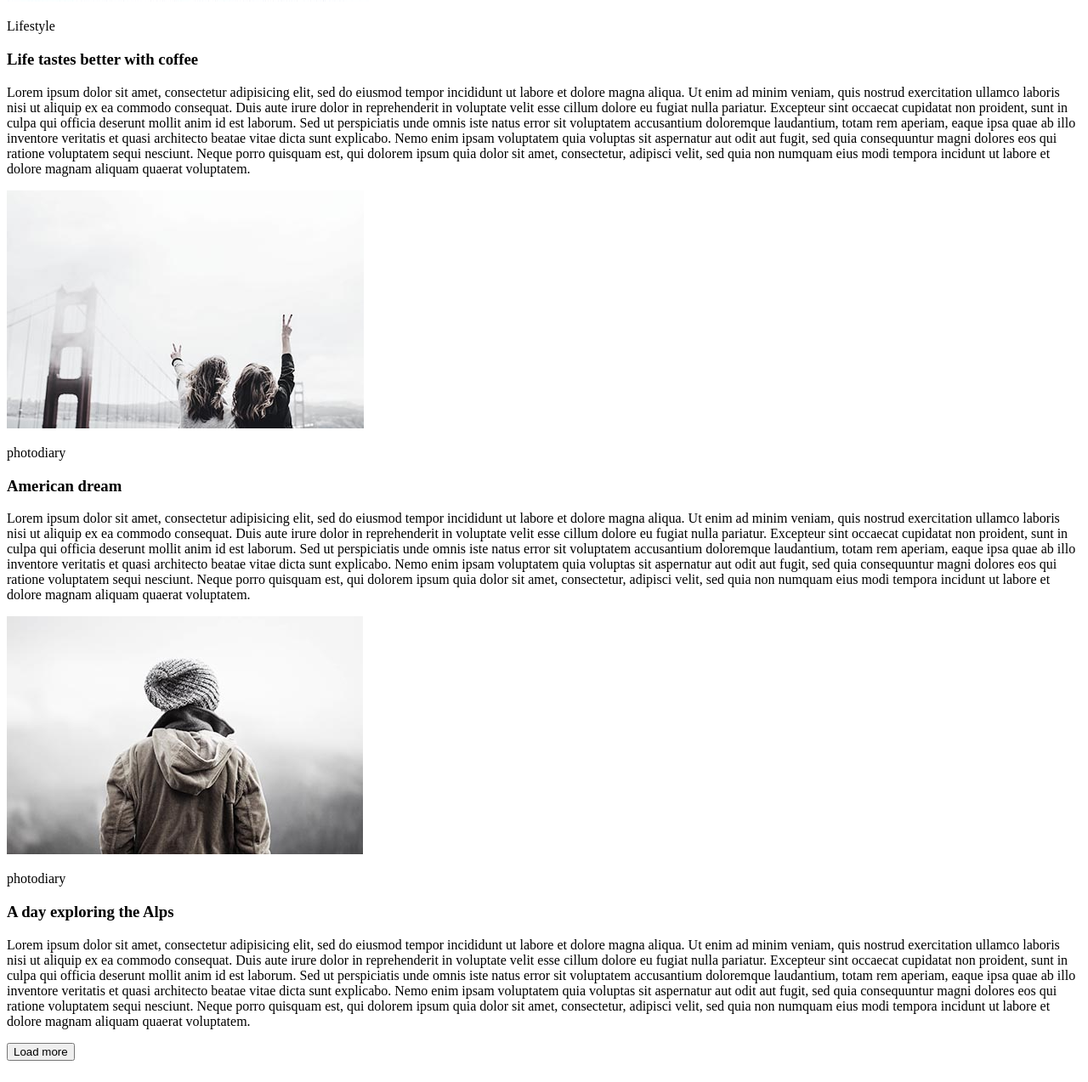
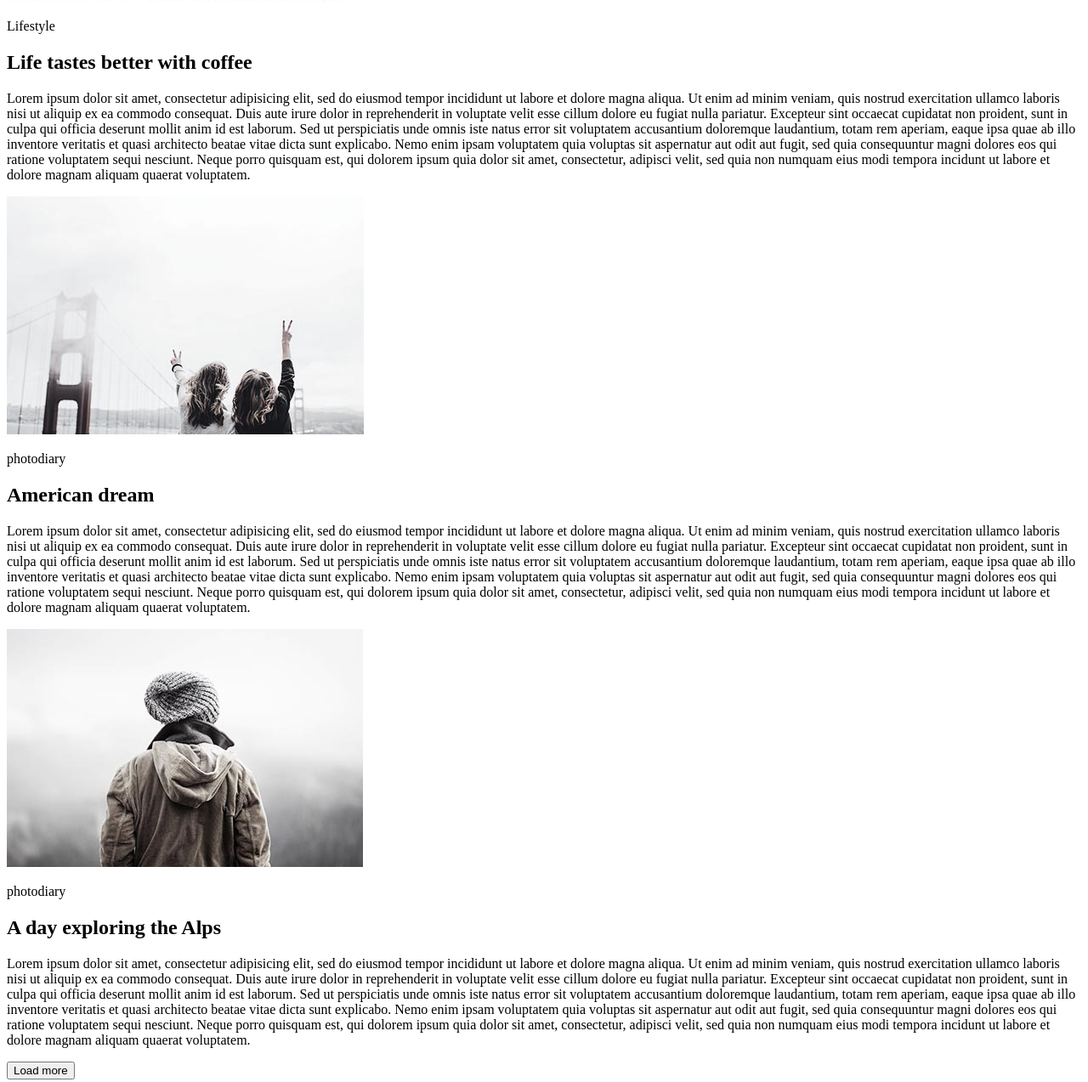
Before and after one commit to IvanPustovit/goit-fe-course, a plain HTML site: page html-css/module-02/index.html in a window 1280 px wide. Shown: the part 896-2169 px from the top of the page at 85% size. Drawn offline with Linux system fonts and the light colour scheme.

Commit message:
Homework_1_article_button

```diff
--- a/html-css/module-02/index.html
+++ b/html-css/module-02/index.html
@@ -28,24 +28,25 @@
         <article>
             <img src="img/foto2.jpg" alt="">
             <p>Lifestyle</p>
-            <h1>Life tastes better with coffee</h1>
+            <h2>Life tastes better with coffee</h2>
             <p>Lorem ipsum dolor sit amet, consectetur adipisicing elit, sed do eiusmod tempor incididunt ut labore et dolore magna aliqua. Ut enim ad minim veniam, quis nostrud exercitation ullamco laboris nisi ut aliquip ex ea commodo consequat. Duis aute irure dolor in reprehenderit in voluptate velit esse cillum dolore eu fugiat nulla pariatur. Excepteur sint occaecat cupidatat non proident, sunt in culpa qui officia deserunt mollit anim id est laborum. Sed ut perspiciatis unde omnis iste natus error sit voluptatem accusantium doloremque laudantium, totam rem aperiam, eaque ipsa quae ab illo inventore veritatis et quasi architecto beatae vitae dicta sunt explicabo. Nemo enim ipsam voluptatem quia voluptas sit aspernatur aut odit aut fugit, sed quia consequuntur magni dolores eos qui ratione voluptatem sequi nesciunt. Neque porro quisquam est, qui dolorem ipsum quia dolor sit amet, consectetur, adipisci velit, sed quia non numquam eius modi tempora incidunt ut labore et dolore magnam aliquam quaerat voluptatem.</p>
         </article>
         <article>
             <img src="img/foto3.jpg" alt="">
             <p>photodiary</p>
-            <h1>American dream</h1>
+            <h2>American dream</h2>
             <p>Lorem ipsum dolor sit amet, consectetur adipisicing elit, sed do eiusmod tempor incididunt ut labore et dolore magna aliqua. Ut enim ad minim veniam, quis nostrud exercitation ullamco laboris nisi ut aliquip ex ea commodo consequat. Duis aute irure dolor in reprehenderit in voluptate velit esse cillum dolore eu fugiat nulla pariatur. Excepteur sint occaecat cupidatat non proident, sunt in culpa qui officia deserunt mollit anim id est laborum. Sed ut perspiciatis unde omnis iste natus error sit voluptatem accusantium doloremque laudantium, totam rem aperiam, eaque ipsa quae ab illo inventore veritatis et quasi architecto beatae vitae dicta sunt explicabo. Nemo enim ipsam voluptatem quia voluptas sit aspernatur aut odit aut fugit, sed quia consequuntur magni dolores eos qui ratione voluptatem sequi nesciunt. Neque porro quisquam est, qui dolorem ipsum quia dolor sit amet, consectetur, adipisci velit, sed quia non numquam eius modi tempora incidunt ut labore et dolore magnam aliquam quaerat voluptatem.</p>
         </article>
         <article>
             <img src="img/homework-01.jpg" alt="">
             <p>photodiary</p>
-            <h1>A day exploring the Alps</h1>
+            <h2>A day exploring the Alps</h2>
             <p>Lorem ipsum dolor sit amet, consectetur adipisicing elit, sed do eiusmod tempor incididunt ut labore et dolore magna aliqua. Ut enim ad minim veniam, quis nostrud exercitation ullamco laboris nisi ut aliquip ex ea commodo consequat. Duis aute irure dolor in reprehenderit in voluptate velit esse cillum dolore eu fugiat nulla pariatur. Excepteur sint occaecat cupidatat non proident, sunt in culpa qui officia deserunt mollit anim id est laborum. Sed ut perspiciatis unde omnis iste natus error sit voluptatem accusantium doloremque laudantium, totam rem aperiam, eaque ipsa quae ab illo inventore veritatis et quasi architecto beatae vitae dicta sunt explicabo. Nemo enim ipsam voluptatem quia voluptas sit aspernatur aut odit aut fugit, sed quia consequuntur magni dolores eos qui ratione voluptatem sequi nesciunt. Neque porro quisquam est, qui dolorem ipsum quia dolor sit amet, consectetur, adipisci velit, sed quia non numquam eius modi tempora incidunt ut labore et dolore magnam aliquam quaerat voluptatem.</p>
         </article>
+        <button>Load more</button>
     </section>
     </main>
 
-    <button>Load more</button>
+
 </body>
 </html>
```
